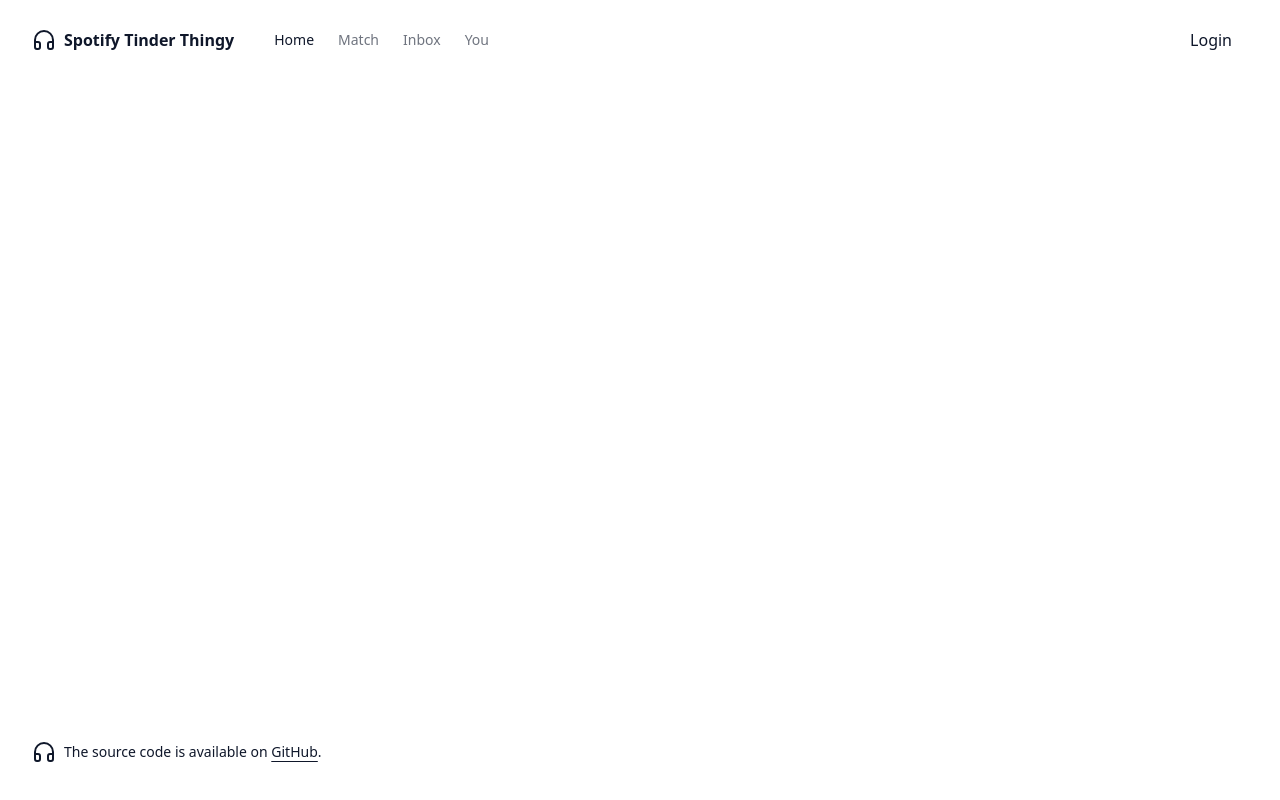
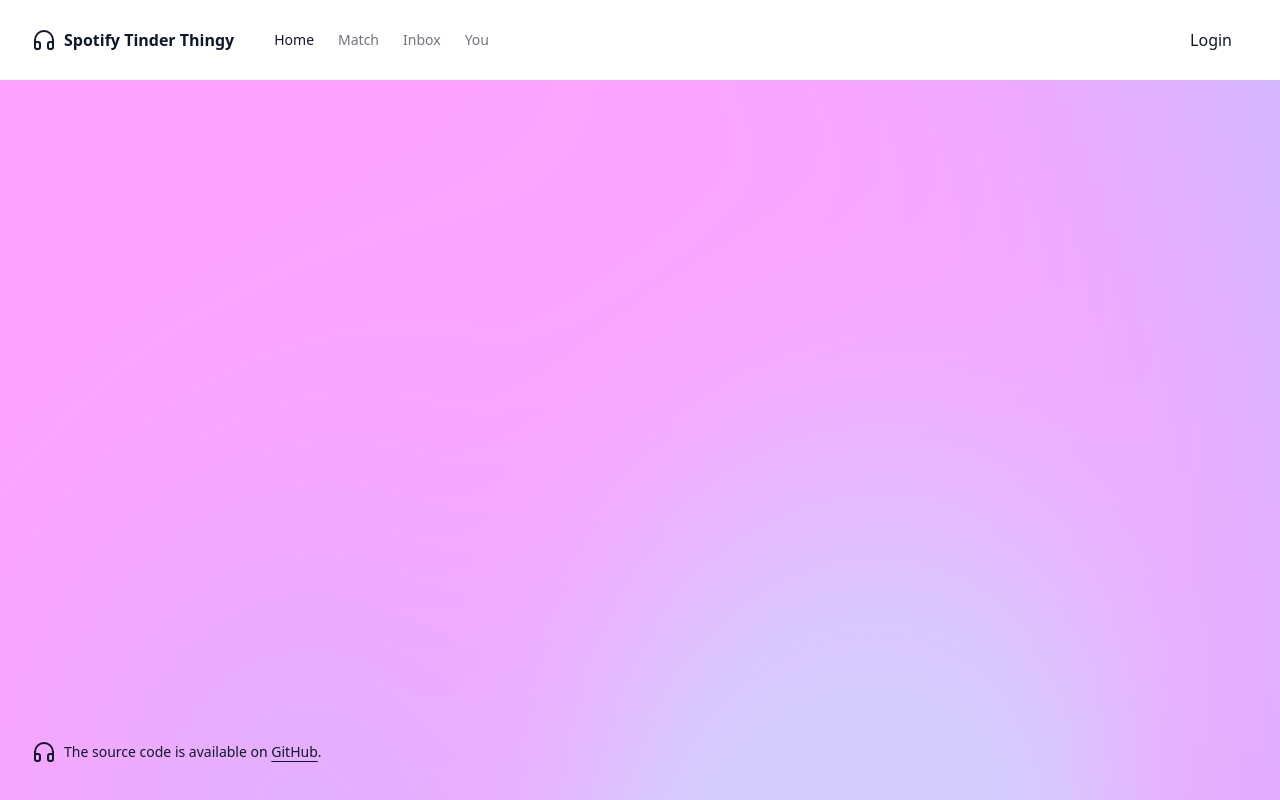
Before and after one commit to SazedWorldbringer/spotify-tinder-thingy, a React (Vite) app in the folder client/: page / in a window 1280 px wide. Built offline with nearby package versions, Linux system fonts and the light colour scheme.

Commit message:
feat: add mesh gradient file and tailwind directive

```diff
--- a/client/styles/globals.css
+++ b/client/styles/globals.css
@@ -75,7 +75,7 @@
     @apply border-border;
   }
   body {
-    @apply bg-background text-foreground;
+    @apply bg-[url('/img/mesh-gradient.png')] text-foreground;
     font-feature-settings: "rlig" 1, "calt" 1;
   }
 }
```
Also changed, not shown: client/public/img/mesh-gradient.png (added).
